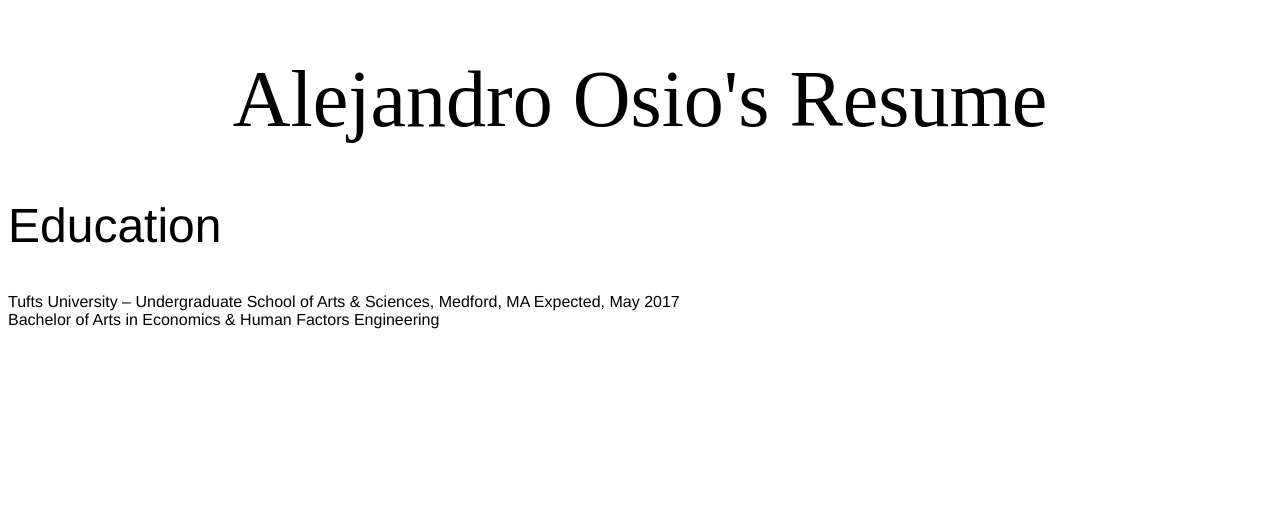
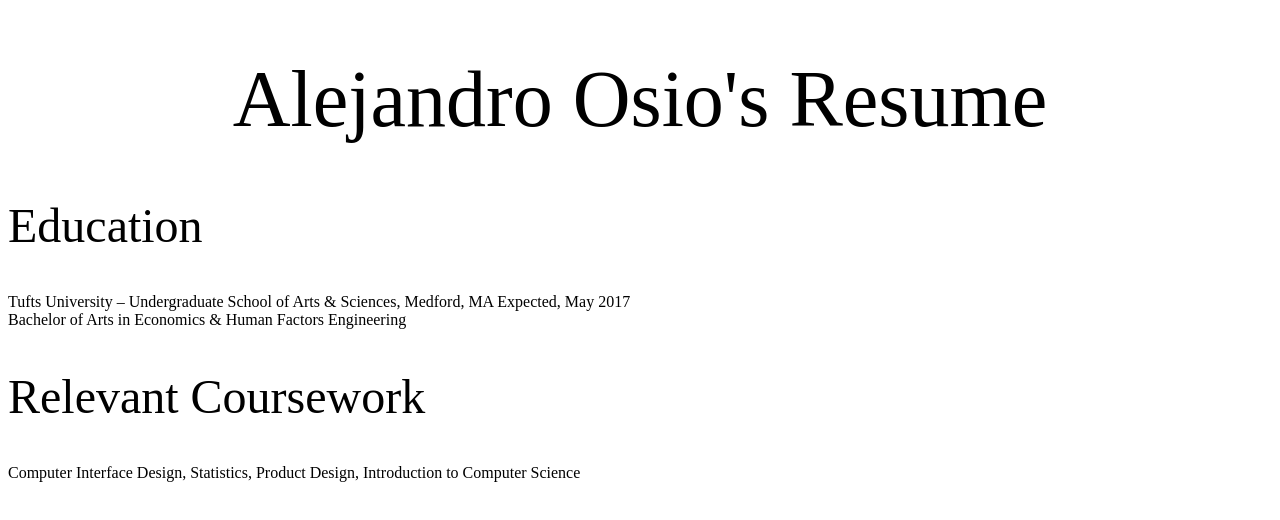
Before and after one commit to AOsio/aosio.github.io, a plain HTML site: page resume.html in a window 1280 px wide. Drawn offline with Linux system fonts and the light colour scheme.

Commit message:
fixing fonts again, adding resume content

```diff
--- a/resume.html
+++ b/resume.html
@@ -21,3 +21,9 @@
 	Tufts University – Undergraduate School of Arts & Sciences, Medford, MA	Expected, May 2017 </br>
 Bachelor of Arts in Economics & Human Factors Engineering
 	</h3>
+	<h2>
+	Relevant Coursework
+	</h2>
+	<h3>
+		Computer Interface Design, Statistics, Product Design, Introduction to Computer Science
+	</h3>
--- a/style.css
+++ b/style.css
@@ -1,6 +1,6 @@
 *{ margin:0
 	padding:0;
-	font-family: Helvetica;
+	font-family: Roboto Slab;
 	text-decoration: none;
 	color:#255253208;
 	font-weight:200;
@@ -27,6 +27,7 @@ p{
 	font-size: 200%;
 	font-weight:200;
 	text-align: center;
+	font-family: Roboto Slab;
 }
 
 div{
```
